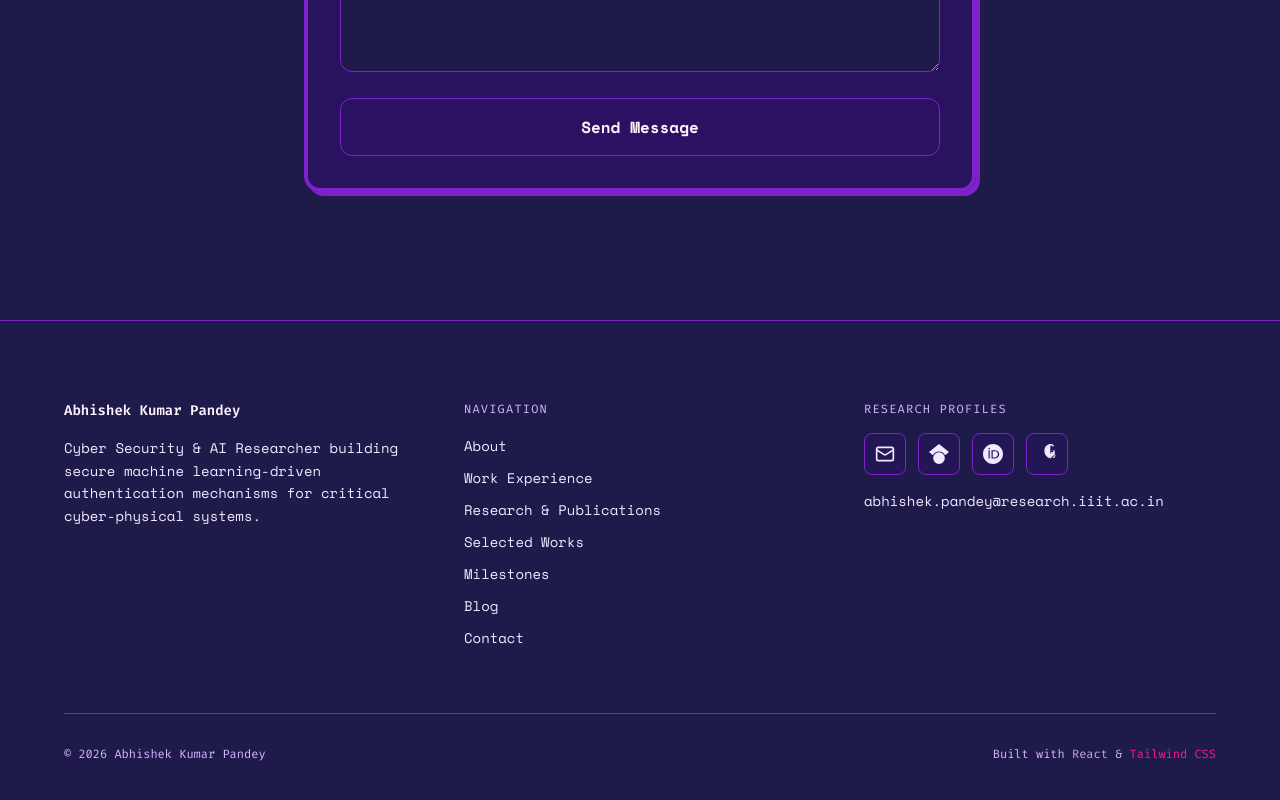
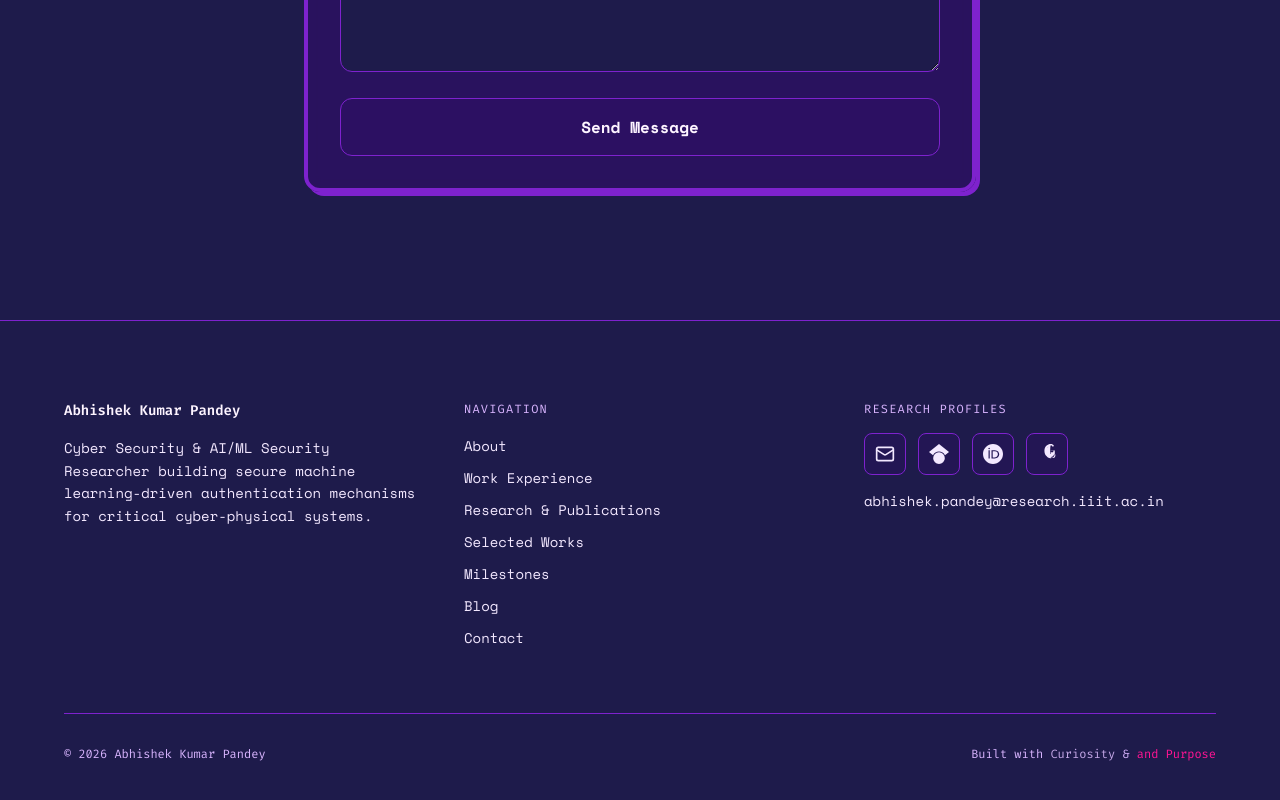
Before and after one commit to abhipandey5/abhipandey5.github.io, a React (Vite) app: page / in a window 1280 px wide. Shown: the part 8320-9120 px from the top of the page. Built offline with nearby package versions, Linux system fonts and the light colour scheme.

Commit message:
Update Footer.jsx

```diff
--- a/src/components/Footer.jsx
+++ b/src/components/Footer.jsx
@@ -43,7 +43,7 @@ const Footer = () => {
               </span>
             </div>
             <p className="text-sm text-text-secondary leading-relaxed">
-              Cyber Security & AI Researcher building secure machine learning-driven
+              Cyber Security & AI/ML Security Researcher building secure machine learning-driven
               authentication mechanisms for critical cyber-physical systems.
             </p>
           </div>
@@ -111,8 +111,8 @@ const Footer = () => {
           </p>
           <p className="font-mono text-xs text-text-muted">
             Built with{' '}
-            <span className="text-lavender">React</span>{' '}&{' '}
-            <span className="text-pink">Tailwind CSS</span>
+            <span className="text-lavender">Curiosity</span>{' '}&{' '}
+            <span className="text-pink">and Purpose</span>
           </p>
         </div>
       </div>
```
